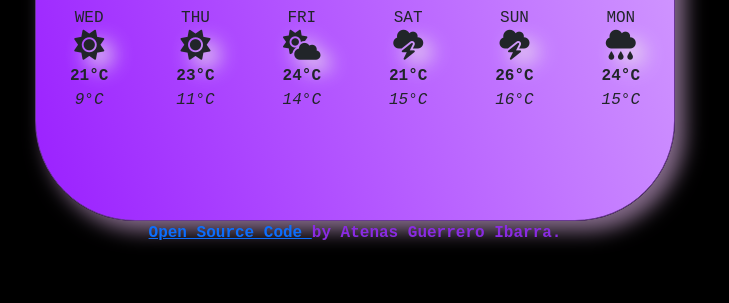
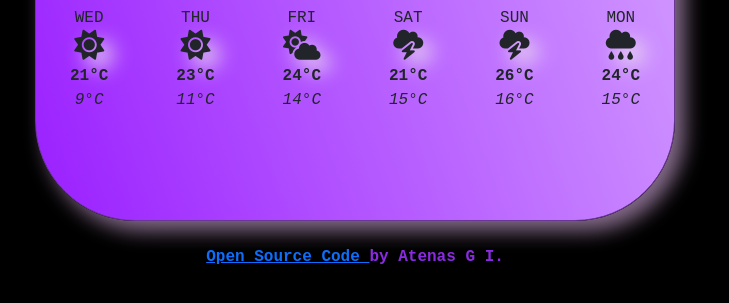
Before and after one commit to thenoxwitch/weather-app-shecodes-project, a plain HTML site: page index.html in a window 1280 px wide. Shown: the part 497-800 px from the top of the page, without its empty margins (285-1014 px from the left). Drawn offline with nearby package versions, Linux system fonts and the light colour scheme.

Commit message:
edited bottom-link

```diff
--- a/index.html
+++ b/index.html
@@ -120,6 +120,7 @@
 
       <h3>16°C</h3>
     </div>
+    <br />
     <p class="bottom-link">
       <a
         href="https://github.com/thenoxwitch/weather-app-shecodes-project"
@@ -127,7 +128,7 @@
       >
         Open Source Code
       </a>
-      by Atenas Guerrero Ibarra.
+      by Atenas G I.
     </p>
 
     <script
```
